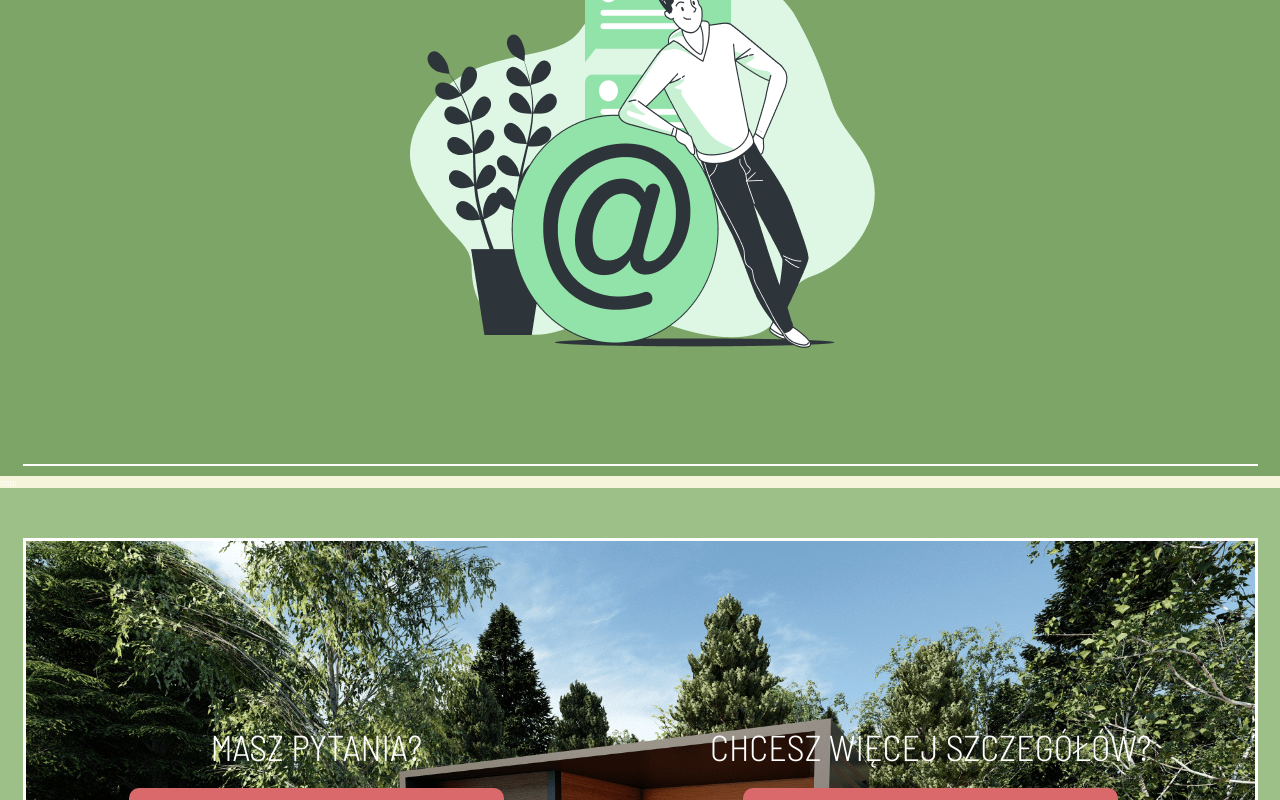
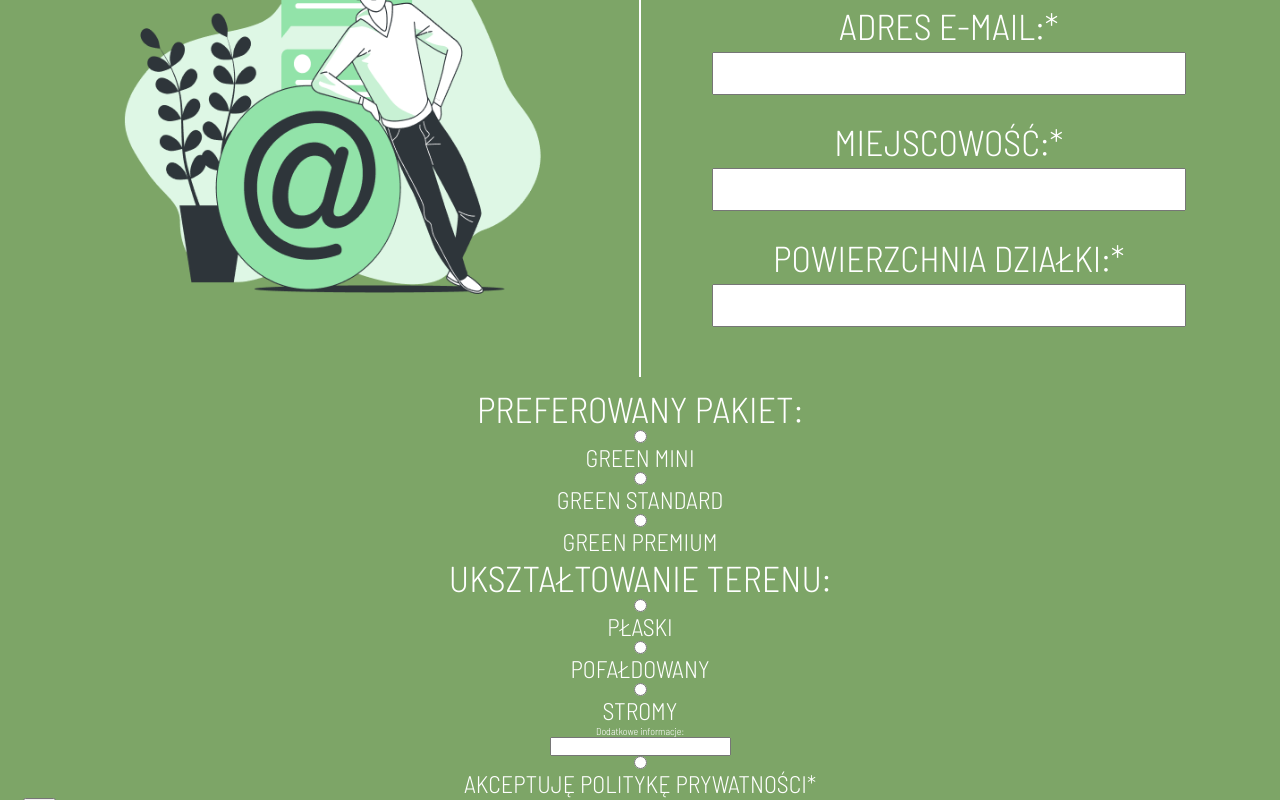
Before and after one commit to michalmiotla/get-green-studio-react-website, a React (Vite) app: page /kontakt in a window 1280 px wide. Shown: the part 460-1260 px from the top of the page. Built offline with nearby package versions, Linux system fonts and the light colour scheme.

Commit message:
working with contact section

```diff
--- a/package.json
+++ b/package.json
@@ -12,6 +12,7 @@
 	"dependencies": {
 		"react": "^18.3.1",
 		"react-dom": "^18.3.1",
+		"react-hook-form": "^7.62.0",
 		"react-router": "^7.0.2",
 		"react-router-dom": "^7.0.2"
 	},
--- a/src/components/ContactSections/Form.jsx
+++ b/src/components/ContactSections/Form.jsx
@@ -16,14 +16,87 @@ export function Form() {
 					</p>
 				</div>
 				<div className={styles.main}>
+					<form autoComplete='off' onSubmit={() => console.log('ok')}>
+						<div className={styles.basic_info}>
 							<div className={styles.image}>
 								<img src={MENTION} alt='' />
 							</div>
 							<hr className={styles.horizontal_line_two} />
 							<hr className={styles.vertical_line} />
-					<div className={styles.form_box}>
-						<p className={styles.disclaimer}></p>
+							<div className={styles.basic_box}>
+								{/* <span className={styles.required}>*Pole wymagane</span> */}
+								<div className={styles.basic_info_box}>
+									<label className={styles.bigger_label} htmlFor='name'>
+										Imię:*
+									</label>
+									<input className={styles.basic_input} id='name' type='text' />
+									<span className={styles.error}>Błędne dane</span>
 								</div>
+								<div className={styles.basic_info_box}>
+									<label className={styles.bigger_label} htmlFor='mail'>
+										Adres e-mail:*
+									</label>
+									<input className={styles.basic_input} id='mail' type='mail' />
+									<span className={styles.error}>Błędne dane</span>
+								</div>
+								<div className={styles.basic_info_box}>
+									<label className={styles.bigger_label} htmlFor='city'>
+										Miejscowość:*
+									</label>
+									<input className={styles.basic_input} id='city' type='text' />
+									<span className={styles.error}>Błędne dane</span>
+								</div>
+								<div className={styles.basic_info_box}>
+									<label className={styles.bigger_label} htmlFor='area'>
+										Powierzchnia działki:*
+									</label>
+									<input className={styles.basic_input} id='area' type='text' />
+									<span className={styles.error}>Błędne dane</span>
+								</div>
+							</div>
+						</div>
+						<div className={styles.second_info}>
+							<div className={styles.second_info_box}>
+								<p className={styles.bigger_label}>Preferowany pakiet:</p>
+								<input type='radio' name='mini' />
+								<label className={styles.smaller_label} htmlFor='mini'>
+									Green Mini
+								</label>
+								<input type='radio' name='standard' />
+								<label className={styles.smaller_label} htmlFor='standard'>
+									Green Standard
+								</label>
+								<input type='radio' name='premium' />
+								<label className={styles.smaller_label} htmlFor='premium'>
+									Green Premium
+								</label>
+							</div>
+							<div className={styles.second_info_box}>
+								<p className={styles.bigger_label}>Ukształtowanie terenu:</p>
+								<input type='radio' name='flat' />
+								<label className={styles.smaller_label} htmlFor='mini'>
+									Płaski
+								</label>
+								<input type='radio' name='wrinkled' />
+								<label className={styles.smaller_label} htmlFor='standard'>
+									Pofałdowany
+								</label>
+								<input type='radio' name='steep' />
+								<label className={styles.smaller_label} htmlFor='premium'>
+									Stromy
+								</label>
+							</div>
+						</div>
+						<div className={styles.additional_info}>
+							<p>Dodatkowe informacje:</p>
+							<input type='text' />
+							<input type='radio' name='accept' />
+							<label className={styles.smaller_label} htmlFor='mini'>
+								Akceptuję politykę prywatności*
+							</label>
+						</div>
+						<button>Wyślij</button>
+					</form>
 				</div>
 			</Container>
 		</div>
--- a/src/components/ContactSections/Form.module.css
+++ b/src/components/ContactSections/Form.module.css
@@ -31,10 +31,81 @@
 	.main {
 		position: relative;
 		width: 100%;
+
+		form {
+			position: relative;
+
+			.bigger_label {
+				text-transform: uppercase;
+				font-size: clamp(1.6rem, 2.222vw + 0.822rem, 3.6rem);
+			}
+
+			.smaller_label {
+				text-transform: uppercase;
+				font-size: clamp(1.4rem, 1.111vw + 1.011rem, 2.4rem);
+			}
+
+			.error {
+				position: absolute;
+				bottom: -6%;
+				font-size: clamp(1.2rem, 0.667vw + 0.967rem, 1.8rem);
+				text-transform: uppercase;
+				color: rgb(121, 22, 22);
+				visibility: hidden;
+			}
+
+			.basic_info {
+				position: relative;
+				width: 100%;
 				display: flex;
 				flex-direction: column;
 				justify-content: center;
 				align-items: center;
+
+				.image {
+					position: relative;
+					width: 100%;
+					display: flex;
+					justify-content: center;
+					align-items: center;
+
+					img {
+						height: 100%;
+						width: 100%;
+						max-width: 50rem;
+					}
+				}
+
+				.basic_box {
+					position: relative;
+					width: 100%;
+					display: flex;
+					flex-wrap: wrap;
+					justify-content: center;
+					align-items: center;
+
+					.basic_input {
+						width: 100%;
+						max-width: 35rem;
+						text-transform: uppercase;
+						font-size: clamp(1.4rem, 1.111vw + 1.011rem, 2.4rem);
+						padding: 0.5rem 1rem;
+						margin: 0.5rem;
+						font-family: 'Barlow Semi Condensed', sans-serif;
+					}
+
+					.basic_info_box {
+						position: relative;
+						width: 80%;
+						max-width: 30rem;
+						display: flex;
+						flex-direction: column;
+						justify-content: center;
+						align-items: center;
+						padding: 1rem;
+						text-align: center;
+					}
+				}
 
 				.horizontal_line_two {
 					width: 100%;
@@ -47,9 +118,67 @@
 					height: calc(100% - 2rem);
 					width: 1px;
 				}
+			}
+		}
 
-		.form_box {
+		.second_info {
+			position: relative;
+			width: 100%;
+			display: flex;
+			flex-direction: column;
+			justify-content: center;
+			align-items: center;
 
+			.second_info_box {
+				position: relative;
+				width: 100%;
+				display: flex;
+				flex-direction: column;
+				justify-content: center;
+				align-items: center;
+			}
+		}
+
+		.additional_info {
+			position: relative;
+			width: 100%;
+			display: flex;
+			flex-direction: column;
+			justify-content: center;
+			align-items: center;
 		}
 	}
 }
+
+@media screen and (min-width: 768px) {
+	.form {
+		.main {
+			form {
+				.basic_info {
+					flex-direction: row;
+
+					.horizontal_line_two {
+						display: none;
+					}
+
+					.vertical_line {
+						display: block;
+					}
+
+					.basic_box {
+						flex-direction: column;
+						flex-wrap: nowrap;
+
+						.basic_input {
+							max-width: none;
+						}
+
+						.basic_info_box {
+							max-width: 60rem;
+						}
+					}
+				}
+			}
+		}
+	}
+}
```
Also changed, not shown: 1 other file (tests, documents, lock files or other folders). Lines whose indentation alone changed are shown as unchanged.
